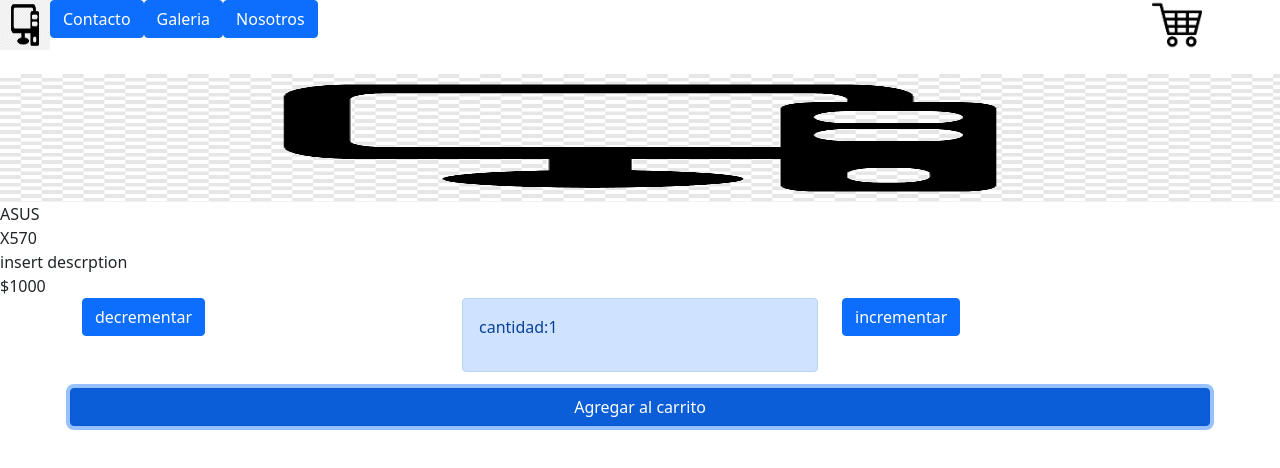
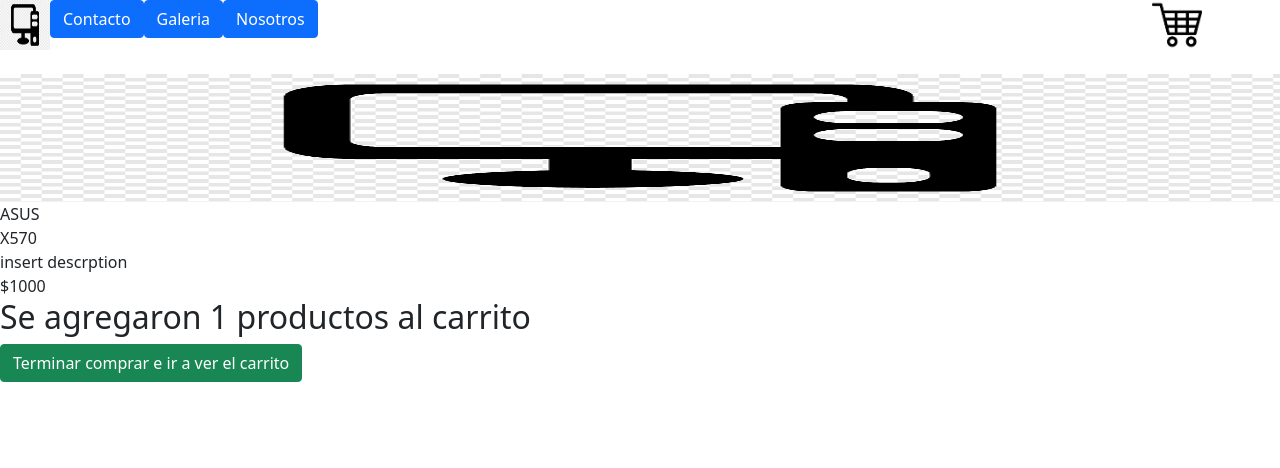
Before and after one commit to vialfmj/vial-ventapc, a React (Create React App) app: page /ItemDetailContainer/1 in a window 1280 px wide. Both pictures are taken after a click on the button "Agregar al carrito". Shown: the top 468 px of the page. Built offline with nearby package versions, Linux system fonts and the light colour scheme.

Commit message:
desafio sincronizar counter

```diff
--- a/src/components/ItemCount.jsx
+++ b/src/components/ItemCount.jsx
@@ -1,11 +1,13 @@
 import React, {useState} from 'react'
 import 'bootstrap/dist/css/bootstrap.min.css'
-import { Alert } from 'react-bootstrap'
+import { Alert, Button } from 'react-bootstrap'
+import{Link} from 'react-router-dom'
 
 
 
 function ItemCount(props) {
     const [count, setCount]=useState(props.initial);
+    let state=props.state
     const agregar = () =>{
         if(count < props.stock)
         setCount(count+1);
@@ -14,7 +16,18 @@ function ItemCount(props) {
         if(count > 0)
         setCount(count-1)
     }
-     return (
+    if(state==true)
+        return (
+            <>
+            <h2>Se agregaron {count} productos al carrito</h2>
+            <Link to='/Cart'>
+            <Button variant='success'>Terminar comprar e ir a ver el carrito</Button>
+            </Link>
+            </>
+        )
+
+    else
+        return (
         <>
         <div className='container'>
         <div className="row">
@@ -23,7 +36,12 @@ function ItemCount(props) {
             <div  className ='col-sm-4'><button onClick={agregar} className='btn btn-primary'>incrementar</button></div>
         </div>
         <div className="row">
-            <button onClick={()=>{props.onAdd(count)}} className='btn btn-primary'> Agregar al carrito</button>
+            <button onClick={()=>{
+                state= true
+                props.onAdd(count,state)
+            }
+
+        } className='btn btn-primary'> Agregar al carrito</button>
         </div>
         </div>
         </>
--- a/src/components/ItemDetail.jsx
+++ b/src/components/ItemDetail.jsx
@@ -1,10 +1,17 @@
-import React from 'react'
+import React, { useEffect, useState } from 'react'
 import Logo from '../images/logo.png'
 import ItemCount from './ItemCount'
 function ItemDetail({item}) {
-    const agregarAlCarrito=(count)=>{
-        if(count > 0)
-        alert('se agregaron: ' + count + ' productos')
+    const [quantityToAdd, setQuantityToAdd]=useState()
+    const [state, setState]=useState(false)
+    useEffect(() => {
+        return
+    }, [quantityToAdd])
+    const agregarAlCarrito=(count, estado)=>{
+        if(count > 0){
+            setQuantityToAdd(count)
+            setState(estado)
+        }
         else
         alert('no hay nada que agregar')
     }
@@ -20,7 +27,7 @@ function ItemDetail({item}) {
             <div>{item.descripcion}</div>
             <div>{item.precio}</div>
             <div>
-            <ItemCount initial={1} stock='5' onAdd={agregarAlCarrito} />
+            <ItemCount initial={1} stock='5' onAdd={agregarAlCarrito} state={state} />
             </div>
         </div>
     )
```
